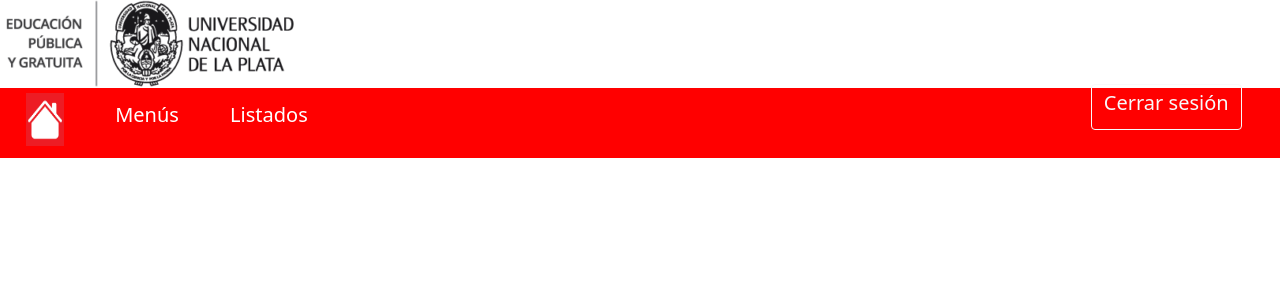
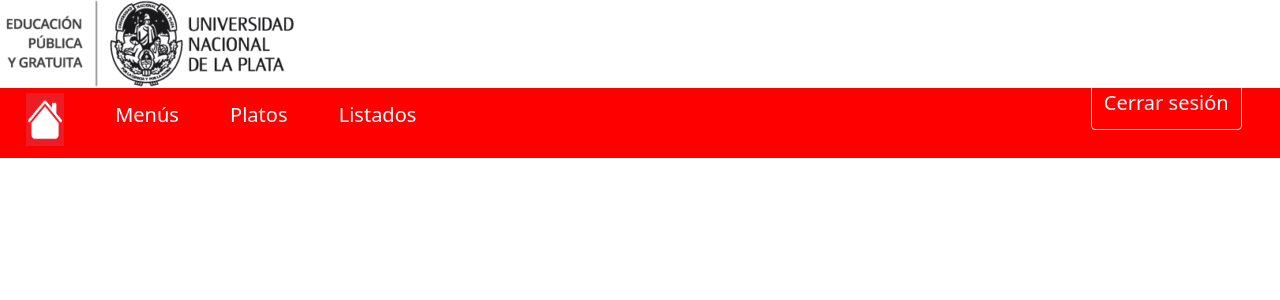
Before and after one commit to cristiancmd/comedor-unlp-22, a React (Create React App) app in the folder frontend/: page /header in a window 1280 px wide. Shown: the top 300 px of the page. Built offline with nearby package versions, Linux system fonts and the light colour scheme.

Commit message:
Listado de platos

```diff
--- a/frontend/src/App.js
+++ b/frontend/src/App.js
@@ -10,6 +10,7 @@ import habilitar_menu from './componentes/habilitar_menu/habilitar_menu';
 import menus_habilitados from './componentes/menus_habilitados/menus_habilitados';
 import ingredients from './componentes/listado_de_ingredientes/listado_de_ingredientes';
 import newIngredient from './componentes/cargar_ingrediente/cargar_ingrediente';
+import listado_de_componentes from './componentes/listado_de_componentes/listado_de_componentes';
 
 function App() {
   return (
@@ -19,6 +20,7 @@ function App() {
       <Route exact path='/login' component={login}/>
       <Route exact path='/home' component={menus_habilitados}/>
       <Route exact path='/listado_de_menus' component={listado_de_menus}/>
+      <Route exact path='/listado_de_componentes' component={listado_de_componentes}/>
       <Route exact path='/ingredientes' component={ingredients}/>
       <Route exact path='/ingredientes/nuevo' component={newIngredient}/>
       <Route exact path='/detalle/:id'/>
--- a/frontend/src/componentes/header/header.jsx
+++ b/frontend/src/componentes/header/header.jsx
@@ -12,6 +12,7 @@ const Header = () => {
             <div id="contenedor_de_barra_de_navegacion_header">
                 <Link to={"/home"}><img src={icono_home} id="icono_home"/></Link>
                 <Link to={"/listado_de_menus"}><h5 className="boton">Menús</h5></Link>
+                <Link to={"/listado_de_componentes"}><h5 className="boton">Platos</h5></Link>
                 <Link to={"/listados"}><h5 className="boton">Listados</h5></Link>
                 <div id="contenedor_cerrar_sesion">
                     <button type="button" className="btn btn-outline-light" id="cerrar_sesion"><h5>Cerrar sesión</h5></button>
--- /dev/null
+++ b/frontend/src/componentes/listado_de_componentes/listado_de_componentes.css
@@ -0,0 +1,13 @@
+#contenedor_listado_de_componentes {
+    margin-left: 7.5%;
+    margin-right: 7.5%;
+    margin-bottom: 2%;
+}
+
+.titulo_de_columna_de_componentes {
+    width: 33.3%;
+}
+
+#lista_de_titulos_de_columnas_de_componentes {
+    background: lightgray;
+}
--- /dev/null
+++ b/frontend/src/componentes/listado_de_componentes/listado_de_componentes.jsx
@@ -0,0 +1,113 @@
+import './listado_de_componentes.css'
+import React from 'react'
+import axios from "axios"
+import "bootstrap/dist/css/bootstrap.min.css"
+import { Modal, ModalBody, ModalFooter, ModalHeader } from 'reactstrap'
+import { Link } from 'react-router-dom'
+import Header from '../header/header'
+
+const Listado_de_componentes = () => {
+
+  const url = "http://localhost:8000/api/components/";
+
+  const [data, setData] = React.useState([])
+  const [nuevoComponente, setNuevoComponente] = React.useState({
+    pk:"",
+    name:"",
+  })
+  const [modalEliminar, setModalEliminar] = React.useState(false)
+
+  React.useEffect(() => {
+    peticionGet()
+  }, [])
+
+  const peticionGet = () => {
+    axios.get(url).then(response => {
+      setData(response.data);
+    }).catch(error=>{
+      console.log(error.message);
+    })
+  }
+
+  const seleccionarComponente = (componente) => {
+    setNuevoComponente({
+      pk:componente.pk,
+      name:componente.name,
+    });
+  }
+
+  const peticionDelete = () => {
+    axios.delete(url+"/"+nuevoComponente.pk).then(response=>{
+      setModalEliminar(false);
+      peticionGet();
+    }).catch(error=>{
+      console.log(error.message);
+    })
+  }
+
+  const unidadDeIngrediente = (ingrediente) => {
+    if (ingrediente.ingredient.measure === "UN") {
+      if (ingrediente.amount === 1) {
+        return "Unidad"
+      }
+      else {
+        return "Unidades"
+      }
+    }
+    return ingrediente.ingredient.measure
+  }
+
+  return (
+    <>
+      {Header()}
+      <div id="contenedor_listado_de_componentes" className="App">
+        <br/><br/>
+        <Link to={"/cargar_componente"}><button className="btn btn-primary">Cargar plato</button></Link>
+        <br/><br/>
+        <h2>Platos</h2>
+        <br/>
+        <table className="table">
+          <thead>
+            <tr id="lista_de_titulos_de_columnas_de_componentes">
+              <th className="titulo_de_columna_de_componentes">Nombre</th>
+              <th className="titulo_de_columna_de_componentes">Ingredientes</th>
+              <th className="titulo_de_columna_de_componentes">Acciones</th>
+            </tr>
+          </thead>
+          <tbody>
+            {data.map(componente => {
+              return (
+                <tr>
+                  <td>{componente.name}</td>
+                  <td>{componente.ingredients.map(ingrediente => {
+                    return (
+                      <h6>{ingrediente.ingredient.name} {ingrediente.amount} {unidadDeIngrediente(ingrediente)}</h6>
+                    )
+                  })}</td>
+                  <td>
+                    <Link to={"/detalle_componente/"+componente.pk}><button className="btn btn-primary">Detalle</button></Link>
+                    {"   "}
+                    <button className="btn btn-danger" onClick={()=>{seleccionarComponente(componente); setModalEliminar(true)}}>Eliminar</button>
+                  </td>
+                </tr>
+              )
+            })}
+          </tbody>
+        </table>
+
+        <Modal isOpen={modalEliminar}>
+          <ModalBody>
+            ¿Estás seguro que querés eliminar el plato: {nuevoComponente && nuevoComponente.name}?
+          </ModalBody>
+          <ModalFooter>
+            <button className="btn btn-success" onClick={()=>peticionDelete()}>Sí</button>
+            <button className="btn btn-danger" onClick={()=>setModalEliminar(false)}>No</button>
+          </ModalFooter>
+        </Modal>
+      </div>
+    </>
+  )
+
+}
+
+export default Listado_de_componentes
```
